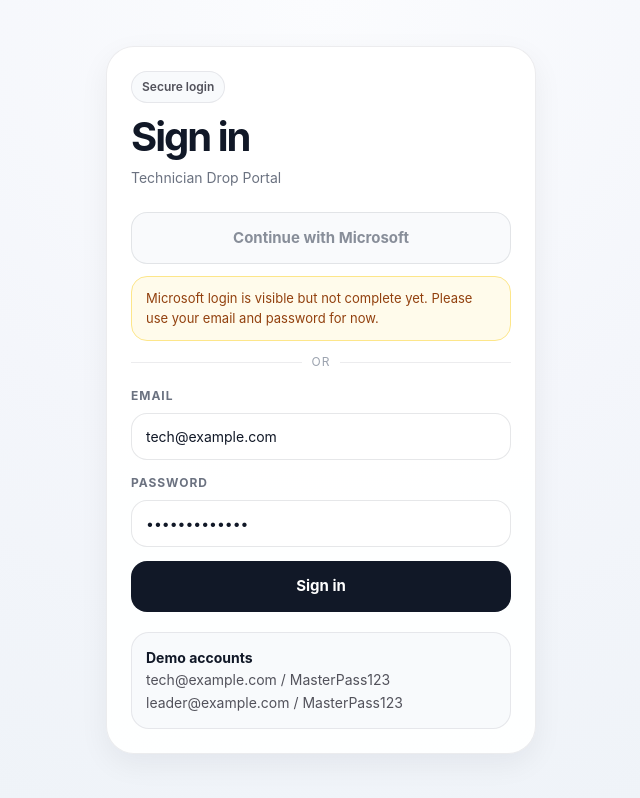
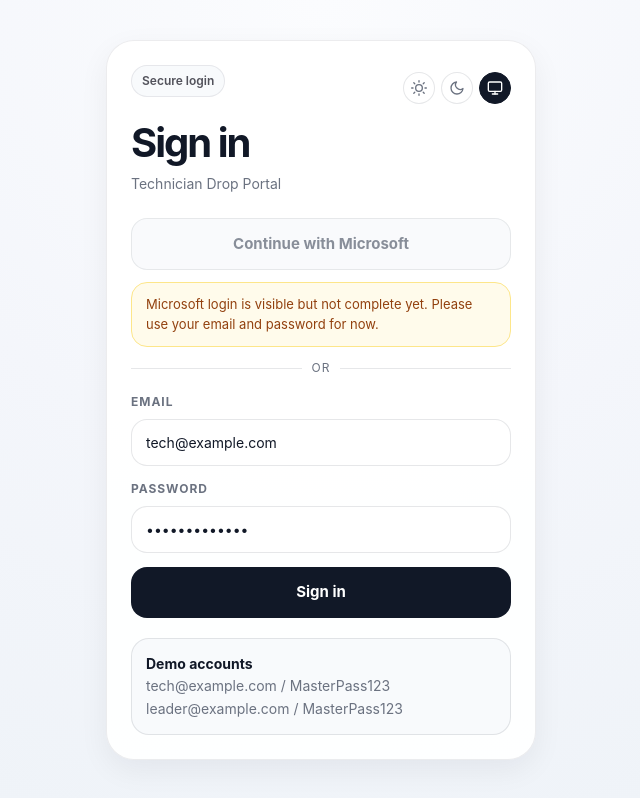
Before and after one commit to droidhackzor/technician-drop-portal, a Next.js app: page /login in a window 1280 px wide. Shown: the whole page, without its empty margins (319-959 px from the left). Built offline with nearby package versions, Linux system fonts and the light colour scheme.

Commit message:
feat(drop-portal): integrate ThemeToggle into login page; port CSS vars to inline styles for theme consistency

```diff
--- a/app/login/page.tsx
+++ b/app/login/page.tsx
@@ -2,6 +2,7 @@
 
 import { Suspense, useState } from 'react';
 import { useRouter, useSearchParams } from 'next/navigation';
+import { ThemeToggle } from '@/components/ThemeToggle';
 
 function LoginForm() {
   const router = useRouter();
@@ -45,8 +46,11 @@ function LoginForm() {
     <main className="login-page">
       <div className="login-card">
 
-        <div className="badge">
-          Secure login
+        <div style={{ display: 'flex', justifyContent: 'space-between', alignItems: 'center', marginBottom: 12 }}>
+          <div className="badge">
+            Secure login
+          </div>
+          <ThemeToggle />
         </div>
 
         <h1>Sign in</h1>
@@ -55,7 +59,7 @@ function LoginForm() {
           style={{
             margin: '10px 0 24px',
             fontSize: 14,
-            color: '#6b7280',
+            color: 'var(--text-muted, #6b7280)',
           }}
         >
           Technician Drop Portal
@@ -69,14 +73,14 @@ function LoginForm() {
             style={{
               width: '100%',
               borderRadius: 16,
-              border: '1px solid rgba(15,23,42,0.12)',
-              background: '#f8fafc',
-              color: '#6b7280',
+              border: '1px solid var(--border-medium, rgba(15,23,42,0.12))',
+              background: 'var(--bg-soft, #f8fafc)',
+              color: 'var(--text-muted, #6b7280)',
               fontSize: 15,
               fontWeight: 700,
               padding: '14px 16px',
               textAlign: 'center',
-              boxSizing: 'border-box',
+              boxSizing: 'border-box' as const,
               cursor: 'not-allowed',
               opacity: 0.8,
             }}
@@ -101,15 +105,15 @@ function LoginForm() {
               display: 'flex',
               alignItems: 'center',
               gap: 10,
-              color: '#9ca3af',
+              color: 'var(--text-muted, #9ca3af)',
               fontSize: 12,
-              textTransform: 'uppercase',
+              textTransform: 'uppercase' as const,
               letterSpacing: '0.08em',
             }}
           >
-            <div style={{ flex: 1, height: 1, background: 'rgba(15,23,42,0.08)' }} />
+            <div style={{ flex: 1, height: 1, background: 'var(--border-medium, rgba(15,23,42,0.08))' }} />
             or
-            <div style={{ flex: 1, height: 1, background: 'rgba(15,23,42,0.08)' }} />
+            <div style={{ flex: 1, height: 1, background: 'var(--border-medium, rgba(15,23,42,0.08))' }} />
           </div>
         </div>
 
@@ -122,8 +126,8 @@ function LoginForm() {
                 fontSize: 12,
                 fontWeight: 700,
                 letterSpacing: '0.08em',
-                textTransform: 'uppercase',
-                color: '#6b7280',
+                textTransform: 'uppercase' as const,
+                color: 'var(--text-muted, #6b7280)',
               }}
             >
               Email
@@ -146,8 +150,8 @@ function LoginForm() {
                 fontSize: 12,
                 fontWeight: 700,
                 letterSpacing: '0.08em',
-                textTransform: 'uppercase',
-                color: '#6b7280',
+                textTransform: 'uppercase' as const,
+                color: 'var(--text-muted, #6b7280)',
               }}
             >
               Password
@@ -167,8 +171,8 @@ function LoginForm() {
               style={{
                 borderRadius: 16,
                 border: '1px solid #fecaca',
-                background: '#fef2f2',
-                color: '#b91c1c',
+                background: 'var(--bg-error, #fef2f2)',
+                color: 'var(--text-error, #b91c1c)',
                 padding: '12px 14px',
                 fontSize: 14,
               }}
@@ -184,8 +188,8 @@ function LoginForm() {
               width: '100%',
               borderRadius: 16,
               border: 'none',
-              background: '#111827',
-              color: '#fff',
+              background: 'var(--text-strong, #111827)',
+              color: 'var(--bg-input, #fff)',
               fontSize: 15,
               fontWeight: 700,
               padding: '14px 16px',
@@ -201,15 +205,15 @@ function LoginForm() {
           style={{
             marginTop: 20,
             borderRadius: 18,
-            border: '1px solid rgba(15,23,42,0.08)',
-            background: '#f8fafc',
+            border: '1px solid var(--border-medium, rgba(15,23,42,0.08))',
+            background: 'var(--bg-soft, #f8fafc)',
             padding: 14,
             fontSize: 14,
-            color: '#52525b',
+            color: 'var(--text-muted, #52525b)',
             lineHeight: 1.6,
           }}
         >
-          <strong style={{ color: '#111827' }}>Demo accounts</strong>
+          <strong style={{ color: 'var(--text-strong, #111827)' }}>Demo accounts</strong>
           <br />
           tech@example.com / MasterPass123
           <br />
@@ -223,9 +227,9 @@ function LoginForm() {
 const inputStyle: React.CSSProperties = {
   width: '100%',
   borderRadius: 16,
-  border: '1px solid rgba(15,23,42,0.1)',
-  background: '#fff',
-  color: '#111827',
+  border: '1px solid var(--border-medium, rgba(15,23,42,0.1))',
+  background: 'var(--bg-input, #fff)',
+  color: 'var(--text-strong, #111827)',
   fontSize: 14,
   padding: '12px 14px',
   outline: 'none',
@@ -234,7 +238,7 @@ const inputStyle: React.CSSProperties = {
 
 export default function LoginPage() {
   return (
-    <Suspense fallback={<div style={{ minHeight: '100vh', background: '#f4f6fb' }} />}>
+    <Suspense fallback={<div style={{ minHeight: '100vh', background: 'var(--bg-soft, #f4f6fb)' }} />}>
       <LoginForm />
     </Suspense>
   );
```
